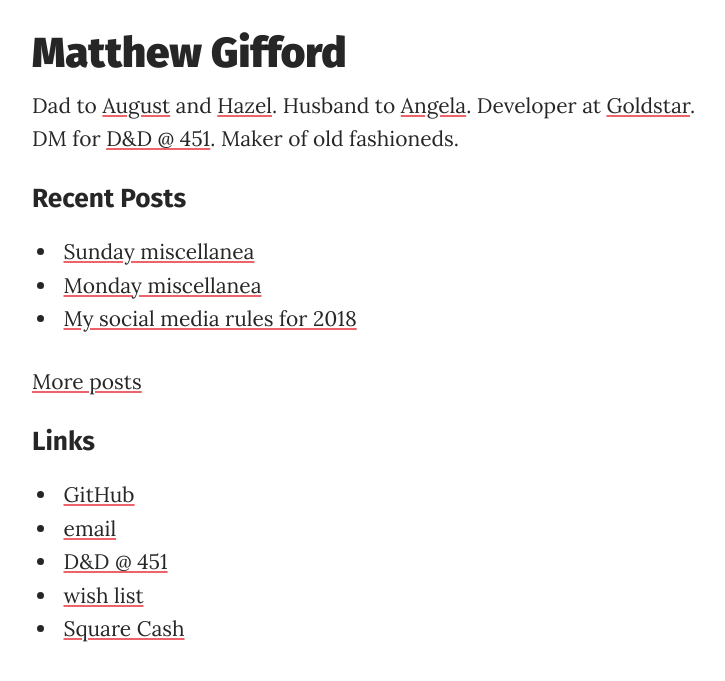
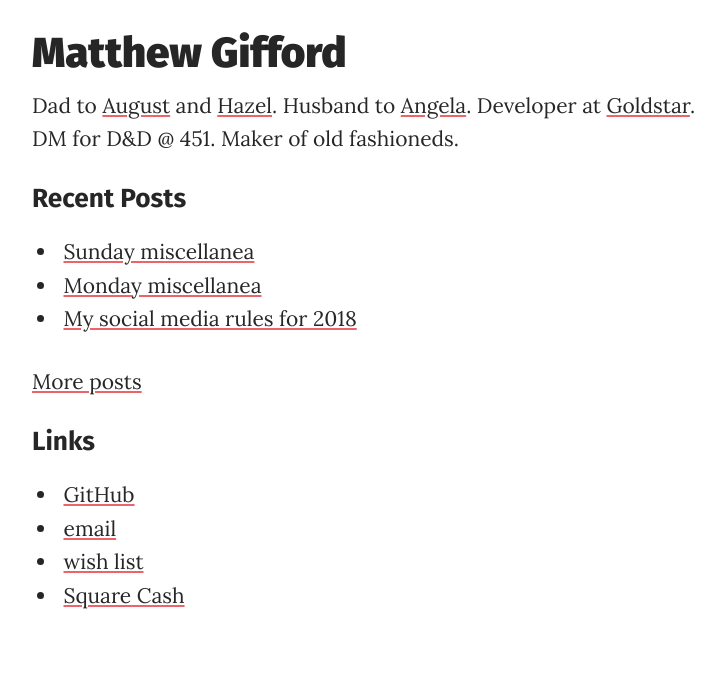
Before and after one commit to mattg/matthewgifford.com, a Jekyll site: the page built from index.md, in a window 1280 px wide. Shown: the top 681 px of the page, without its empty margins (258-983 px from the left). Built offline with Jekyll 4.4.1, drawn with Linux system fonts in a browser that asks for light colours; part of the change alters nothing that is shown.

Commit message:
Update index page

```diff
--- a/index.md
+++ b/index.md
@@ -6,7 +6,7 @@ summary: "The personal site of Matthew Gifford."
 
 # Matthew Gifford
 
-Dad to [August](http://www.augustgifford.com/) and [Hazel](http://www.hazelgifford.com/). Husband to [Angela](https://gifford.boutique/). Developer at [Goldstar](https://www.goldstar.com/). DM for [D&D @ 451](/dnd). Maker of old fashioneds.
+Dad to [August](http://www.augustgifford.com/) and [Hazel](http://www.hazelgifford.com/). Husband to [Angela](https://poshmark.com/closet/thegiffordranch). Developer at [Goldstar](https://www.goldstar.com/). DM for D&D @ 451. Maker of old fashioneds.
 
 ## Recent Posts
 
@@ -19,6 +19,5 @@ Dad to [August](http://www.augustgifford.com/) and [Hazel](http://www.hazelgiffo
 
 * [GitHub](https://github.com/mattg)
 * [email](mailto:hello@matthewgifford.com)
-* [D&D @ 451](/dnd)
 * [wish list](http://www.amazon.com/gp/registry/wishlist/O31YDA173GFW/ref=cm_wl_rlist_go_o?sort=priority&itemPerPage=25)
 * [Square Cash](https://cash.me/$matthewgifford)
```
